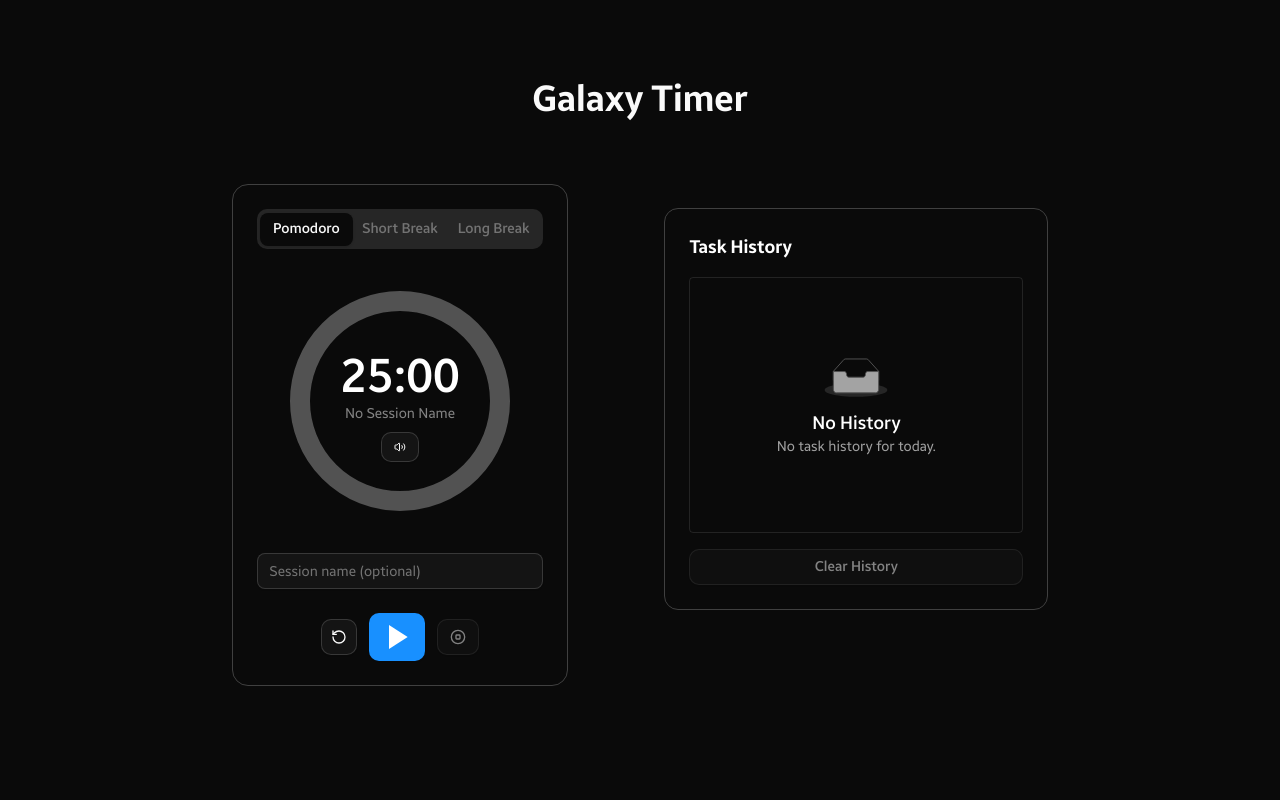
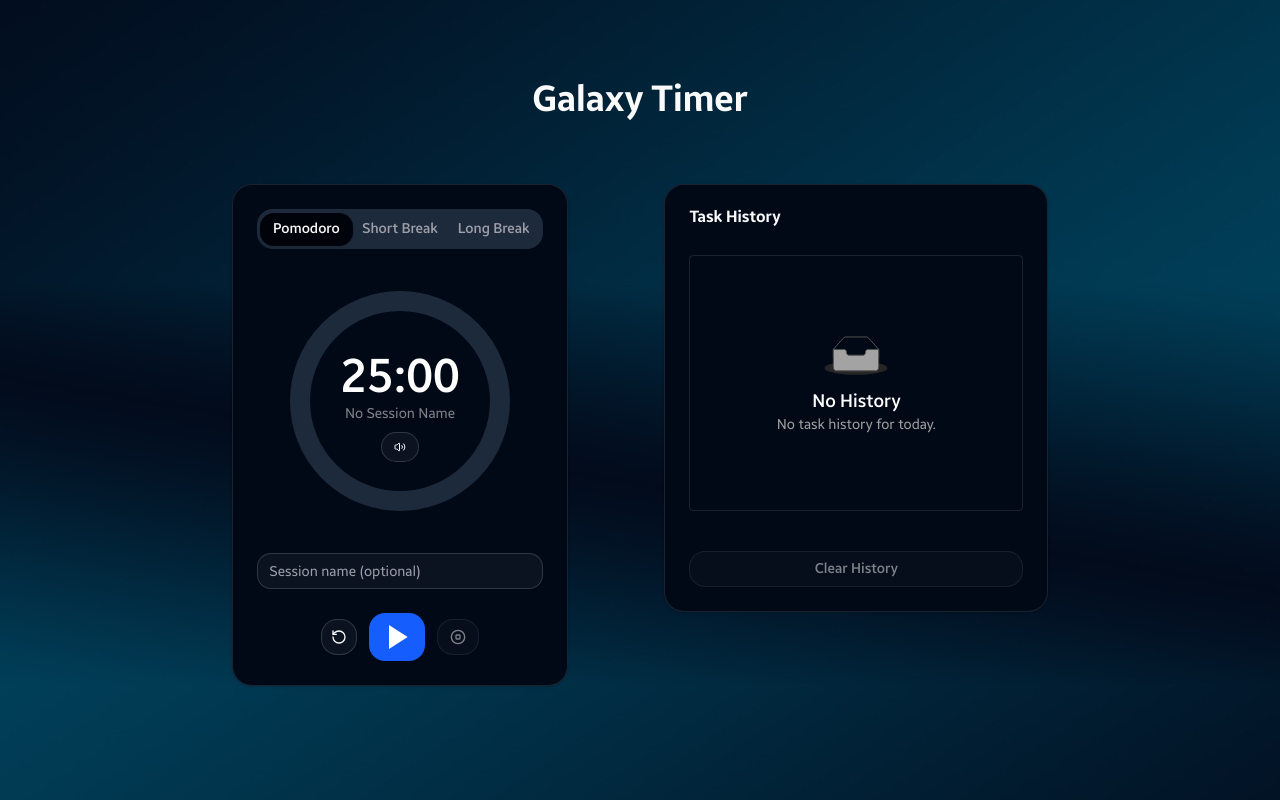
Before and after one commit to rafifthi/pomodoro, a Next.js app: page / in a window 1280 px wide. Built offline with nearby package versions, Linux system fonts and the light colour scheme.

Commit message:
UI Enhancement

```diff
--- a/src/app/globals.css
+++ b/src/app/globals.css
@@ -85,73 +85,74 @@ h1{
 }
 
 :root {
-  --radius: 0.625rem;
+  --radius: 1rem;
   --background: oklch(1 0 0);
-  --foreground: oklch(0.145 0 0);
+  --foreground: oklch(0.141 0.005 285.823);
   --card: oklch(1 0 0);
-  --card-foreground: oklch(0.145 0 0);
+  --card-foreground: oklch(0.141 0.005 285.823);
   --popover: oklch(1 0 0);
-  --popover-foreground: oklch(0.145 0 0);
-  --primary: oklch(0.205 0 0);
-  --primary-foreground: oklch(0.985 0 0);
-  --secondary: oklch(0.97 0 0);
-  --secondary-foreground: oklch(0.205 0 0);
-  --muted: oklch(0.97 0 0);
-  --muted-foreground: oklch(0.556 0 0);
-  --accent: oklch(0.97 0 0);
-  --accent-foreground: oklch(0.205 0 0);
+  --popover-foreground: oklch(0.141 0.005 285.823);
+  --primary: oklch(0.623 0.214 259.815);
+  --primary-foreground: oklch(0.97 0.014 254.604);
+  --secondary: oklch(0.967 0.001 286.375);
+  --secondary-foreground: oklch(0.21 0.006 285.885);
+  --muted: oklch(0.967 0.001 286.375);
+  --muted-foreground: oklch(0.552 0.016 285.938);
+  --accent: oklch(0.967 0.001 286.375);
+  --accent-foreground: oklch(0.21 0.006 285.885);
   --destructive: oklch(0.577 0.245 27.325);
-  --border: oklch(0.922 0 0);
-  --input: oklch(0.922 0 0);
-  --ring: oklch(0.708 0 0);
+  --border: oklch(0.92 0.004 286.32);
+  --input: oklch(0.92 0.004 286.32);
+  --ring: oklch(0.623 0.214 259.815);
   --chart-1: oklch(0.646 0.222 41.116);
   --chart-2: oklch(0.6 0.118 184.704);
   --chart-3: oklch(0.398 0.07 227.392);
   --chart-4: oklch(0.828 0.189 84.429);
   --chart-5: oklch(0.769 0.188 70.08);
   --sidebar: oklch(0.985 0 0);
-  --sidebar-foreground: oklch(0.145 0 0);
-  --sidebar-primary: oklch(0.205 0 0);
-  --sidebar-primary-foreground: oklch(0.985 0 0);
-  --sidebar-accent: oklch(0.97 0 0);
-  --sidebar-accent-foreground: oklch(0.205 0 0);
-  --sidebar-border: oklch(0.922 0 0);
-  --sidebar-ring: oklch(0.708 0 0);
+  --sidebar-foreground: oklch(0.141 0.005 285.823);
+  --sidebar-primary: oklch(0.623 0.214 259.815);
+  --sidebar-primary-foreground: oklch(0.97 0.014 254.604);
+  --sidebar-accent: oklch(0.967 0.001 286.375);
+  --sidebar-accent-foreground: oklch(0.21 0.006 285.885);
+  --sidebar-border: oklch(0.92 0.004 286.32);
+  --sidebar-ring: oklch(0.623 0.214 259.815);
 }
 
 .dark {
-  --background: #0A0A0A;
+  --background: #00040A;
   --foreground: oklch(0.985 0 0);
-  --card: oklch(0.205 0 0);
+  --card: #010917;
   --card-foreground: oklch(0.985 0 0);
-  --popover: oklch(0.205 0 0);
+  --popover: oklch(0.21 0.006 285.885);
   --popover-foreground: oklch(0.985 0 0);
-  --primary: #1890FF;
-  --primary-foreground: #ffffff;
-  --secondary: oklch(0.269 0 0);
+  --primary: oklch(0.546 0.245 262.881);
+  --primary-foreground: oklch(0.379 0.146 265.522);
+  --secondary: oklch(0.274 0.006 286.033);
   --secondary-foreground: oklch(0.985 0 0);
-  --muted: #262626;
-  --muted-foreground: #737373;
-  --accent: oklch(0.269 0 0);
+  --muted: #1D2A3B;
+  --muted-foreground: oklch(0.705 0.015 286.067);
+  --accent: oklch(0.274 0.006 286.033);
   --accent-foreground: oklch(0.985 0 0);
   --destructive: oklch(0.704 0.191 22.216);
   --border: oklch(1 0 0 / 10%);
   --input: oklch(1 0 0 / 15%);
-  --ring: oklch(0.556 0 0);
+  --ring: oklch(0.488 0.243 264.376);
   --chart-1: oklch(0.488 0.243 264.376);
   --chart-2: oklch(0.696 0.17 162.48);
   --chart-3: oklch(0.769 0.188 70.08);
   --chart-4: oklch(0.627 0.265 303.9);
   --chart-5: oklch(0.645 0.246 16.439);
-  --sidebar: oklch(0.205 0 0);
+  --sidebar: oklch(0.21 0.006 285.885);
   --sidebar-foreground: oklch(0.985 0 0);
-  --sidebar-primary: oklch(0.488 0.243 264.376);
-  --sidebar-primary-foreground: oklch(0.985 0 0);
-  --sidebar-accent: oklch(0.269 0 0);
+  --sidebar-primary: oklch(0.546 0.245 262.881);
+  --sidebar-primary-foreground: oklch(0.379 0.146 265.522);
+  --sidebar-accent: oklch(0.274 0.006 286.033);
   --sidebar-accent-foreground: oklch(0.985 0 0);
   --sidebar-border: oklch(1 0 0 / 10%);
-  --sidebar-ring: oklch(0.556 0 0);
+  --sidebar-ring: oklch(0.488 0.243 264.376);
 }
+
 
 @layer base {
   * {
--- a/src/app/layout.tsx
+++ b/src/app/layout.tsx
@@ -14,7 +14,7 @@ export default function RootLayout({
   return (
     <html lang="en" className="dark">
       <body
-        className={`antialiased`}
+        className="bg-[url(/gradient-navy.png)] bg-bottom"
       >{children}
       </body>
     </html>
--- a/src/components/HistoryList.tsx
+++ b/src/components/HistoryList.tsx
@@ -2,7 +2,13 @@
 
 import { Button } from "@/components/ui/button";
 import { ScrollArea } from "@/components/ui/scroll-area";
-
+import {
+  Card,
+  CardContent,
+  CardFooter,
+  CardHeader,
+  CardTitle,
+} from "@/components/ui/card"
 
 export type HistoryItem = {
   sessionName: string;
@@ -31,11 +37,14 @@ export default function HistoryList({
 
 
   return (
-    <div className="mt-6 w-full h-full p-6 rounded-xl max-w-sm border border-neutral-700">
-      <h3 className="text-black dark:text-white text-lg font-semibold mb-4">
-        Task History
-      </h3>
-      <ScrollArea className="h-64 rounded border border-black/20 dark:border-white/10">
+    <Card className="min-w-sm">
+      <CardHeader>
+        <CardTitle>
+          Task History
+        </CardTitle>
+      </CardHeader>
+      <CardContent>
+        <ScrollArea className="h-64 rounded border border-black/20 dark:border-white/10">
         {history.length === 0 ? (
           <div className="flex flex-col items-center justify-center h-full p-6 text-center text-neutral-500 dark:text-neutral-400">
             <img src="/empty-icon.svg" className="w-[64px] h-auto mt-14 mb-3" alt="" />
@@ -62,7 +71,9 @@ export default function HistoryList({
           </ul>
         )}
       </ScrollArea>
-      <Button
+      </CardContent>
+      <CardFooter>
+<Button
         variant="outline"
         className="mt-4 w-full"
         onClick={clearHistory}
@@ -70,6 +81,8 @@ export default function HistoryList({
       >
         Clear History
       </Button>
-    </div>
+      </CardFooter>
+
+    </Card>
   );
 }
--- a/src/components/PomodoroTimer.tsx
+++ b/src/components/PomodoroTimer.tsx
@@ -2,6 +2,13 @@
 
 import { useState, useEffect, useRef } from "react";
 import { Button } from "@/components/ui/button";
+import {
+  Card,
+  CardContent,
+  CardFooter,
+  CardHeader,
+  CardTitle,
+} from "@/components/ui/card"
 import { Input } from "@/components/ui/input";
 import { Tabs, TabsList, TabsTrigger } from "@/components/ui/tabs";
 import { Play, Pause, RotateCcw, StopCircle, VolumeX, Volume2 } from "lucide-react";
@@ -136,7 +143,7 @@ export default function PomodoroTimer({
   }, [minutes, seconds, mode, sessionName]);
 
   return (
-    <div className="flex flex-col items-center gap-6 p-6 rounded-2xl border dark:border-neutral-700">
+    <Card className="items-center gap-6 p-6">
       <Tabs value={mode} onValueChange={(val) => changeMode(val as ModeType)}>
         <TabsList className="grid w-full grid-cols-3">
           <TabsTrigger value="pomodoro" disabled={hasStarted}>
@@ -155,8 +162,8 @@ export default function PomodoroTimer({
         <svg className="w-full h-full rotate-[-90deg]">
           <defs>
             <linearGradient id="blueGradient" x1="0%" y1="0%" x2="100%" y2="0%">
-              <stop offset="0%" stopColor="#3b82f6" />
-              <stop offset="100%" stopColor="#06b6d4" />
+              <stop offset="0%" stopColor="#5946FF" />
+              <stop offset="100%" stopColor="#2B85F6" />
             </linearGradient>
           </defs>
 
@@ -164,7 +171,7 @@ export default function PomodoroTimer({
             cx="50%"
             cy="50%"
             r="100"
-            className="stroke-neutral-600"
+            className="stroke-[#1D2A3B]"
             strokeWidth="20"
             fill="none"
           />
@@ -232,6 +239,6 @@ export default function PomodoroTimer({
           <StopCircle className="w-4 h-4" />
         </Button>
       </div>
-    </div>
+    </Card>
   );
 }
--- /dev/null
+++ b/src/components/ui/card.tsx
@@ -0,0 +1,92 @@
+import * as React from "react"
+
+import { cn } from "@/lib/utils"
+
+function Card({ className, ...props }: React.ComponentProps<"div">) {
+  return (
+    <div
+      data-slot="card"
+      className={cn(
+        "bg-card text-card-foreground flex flex-col gap-6 rounded-xl border py-6 shadow-sm",
+        className
+      )}
+      {...props}
+    />
+  )
+}
+
+function CardHeader({ className, ...props }: React.ComponentProps<"div">) {
+  return (
+    <div
+      data-slot="card-header"
+      className={cn(
+        "@container/card-header grid auto-rows-min grid-rows-[auto_auto] items-start gap-1.5 px-6 has-data-[slot=card-action]:grid-cols-[1fr_auto] [.border-b]:pb-6",
+        className
+      )}
+      {...props}
+    />
+  )
+}
+
+function CardTitle({ className, ...props }: React.ComponentProps<"div">) {
+  return (
+    <div
+      data-slot="card-title"
+      className={cn("leading-none font-semibold", className)}
+      {...props}
+    />
+  )
+}
+
+function CardDescription({ className, ...props }: React.ComponentProps<"div">) {
+  return (
+    <div
+      data-slot="card-description"
+      className={cn("text-muted-foreground text-sm", className)}
+      {...props}
+    />
+  )
+}
+
+function CardAction({ className, ...props }: React.ComponentProps<"div">) {
+  return (
+    <div
+      data-slot="card-action"
+      className={cn(
+        "col-start-2 row-span-2 row-start-1 self-start justify-self-end",
+        className
+      )}
+      {...props}
+    />
+  )
+}
+
+function CardContent({ className, ...props }: React.ComponentProps<"div">) {
+  return (
+    <div
+      data-slot="card-content"
+      className={cn("px-6", className)}
+      {...props}
+    />
+  )
+}
+
+function CardFooter({ className, ...props }: React.ComponentProps<"div">) {
+  return (
+    <div
+      data-slot="card-footer"
+      className={cn("flex items-center px-6 [.border-t]:pt-6", className)}
+      {...props}
+    />
+  )
+}
+
+export {
+  Card,
+  CardHeader,
+  CardFooter,
+  CardTitle,
+  CardAction,
+  CardDescription,
+  CardContent,
+}
```
Also changed, not shown: public/gradient-navy.png (added).
